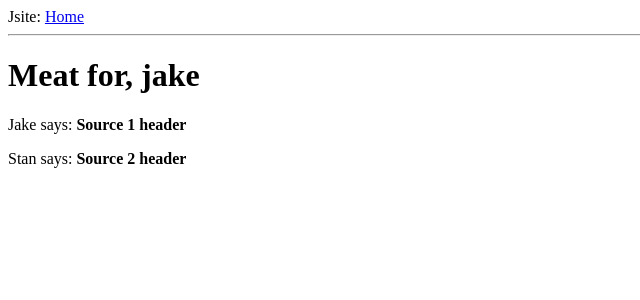
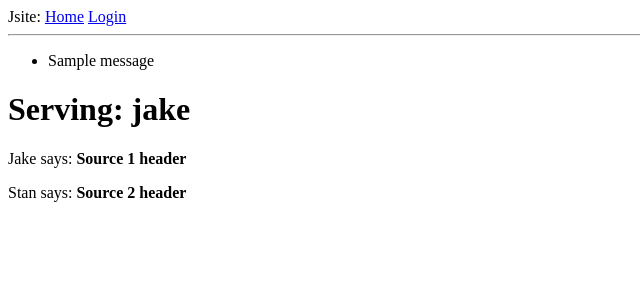
Before and after one commit to jakecelentano/FlaskMT, a Flask app: page / in a window 1280 px wide. Shown: the top 300 px of the page, without its empty margins (0-640 px from the left). Run offline with Flask 2, Linux system fonts and the light colour scheme; one stand-in notice (Sample message) is shown.

Commit message:
updating to match original

```diff
--- a/app/routes.py
+++ b/app/routes.py
@@ -1,5 +1,6 @@
 from app import app
-from flask import render_template
+from flask import render_template, flash, redirect, url_for
+from app.forms import LoginForm
 
 @app.route('/')
 @app.route('/index')
@@ -19,3 +20,15 @@ def index():
     ]
 
     return render_template('index.html',  title=title, user=user, posts=posts)
+
+
+
+@app.route('/login', methods=['GET', 'POST'])
+def login():
+    form = LoginForm()
+    if form.validate_on_submit():
+        flash('Login requested for user {}, remember_me{}'.format(
+            form.username.data, form.remember_me.data))
+        return redirect(url_for('index'))
+
+    return render_template('login.html', title='Login', form=form)
--- a/app/templates/base.html
+++ b/app/templates/base.html
@@ -7,8 +7,20 @@
 		{% endif %}
 	</head>
 	<body>
-		<div>Jsite: <a href="/index">Home</a></div>
+		<div>Jsite:
+			<a href="{{ url_for('index') }}">Home</a>
+			<a href="{{ url_for('login') }}">Login</a>
+		</div>
 		<hr>
+		{% with messages = get_flashed_messages() %}
+        {% if messages %}
+        <ul>
+            {% for message in messages %}
+            <li>{{ message }}</li>
+            {% endfor %}
+        </ul>
+        {% endif %}
+        {% endwith %}
 		{% block content %}{% endblock %}
 	</body>
 </html>
--- a/app/templates/index.html
+++ b/app/templates/index.html
@@ -1,7 +1,7 @@
 {% extends "base.html" %}
 
 {% block content %}
-	<h1>Meat for, {{ user.username }} </h1>
+	<h1>Serving: {{ user.username }} </h1>
 	{% for post in posts %}
 	<div><p>{{ post.user.username }} says: <b>{{ post.body }}</b></p></div>
 	{% endfor %}
```
Also changed, not shown: app/templates/login.html (added, +45 -0 lines), app.py (renamed from jsite.py), config.py (renamed from app/config.py), 1 other file.
